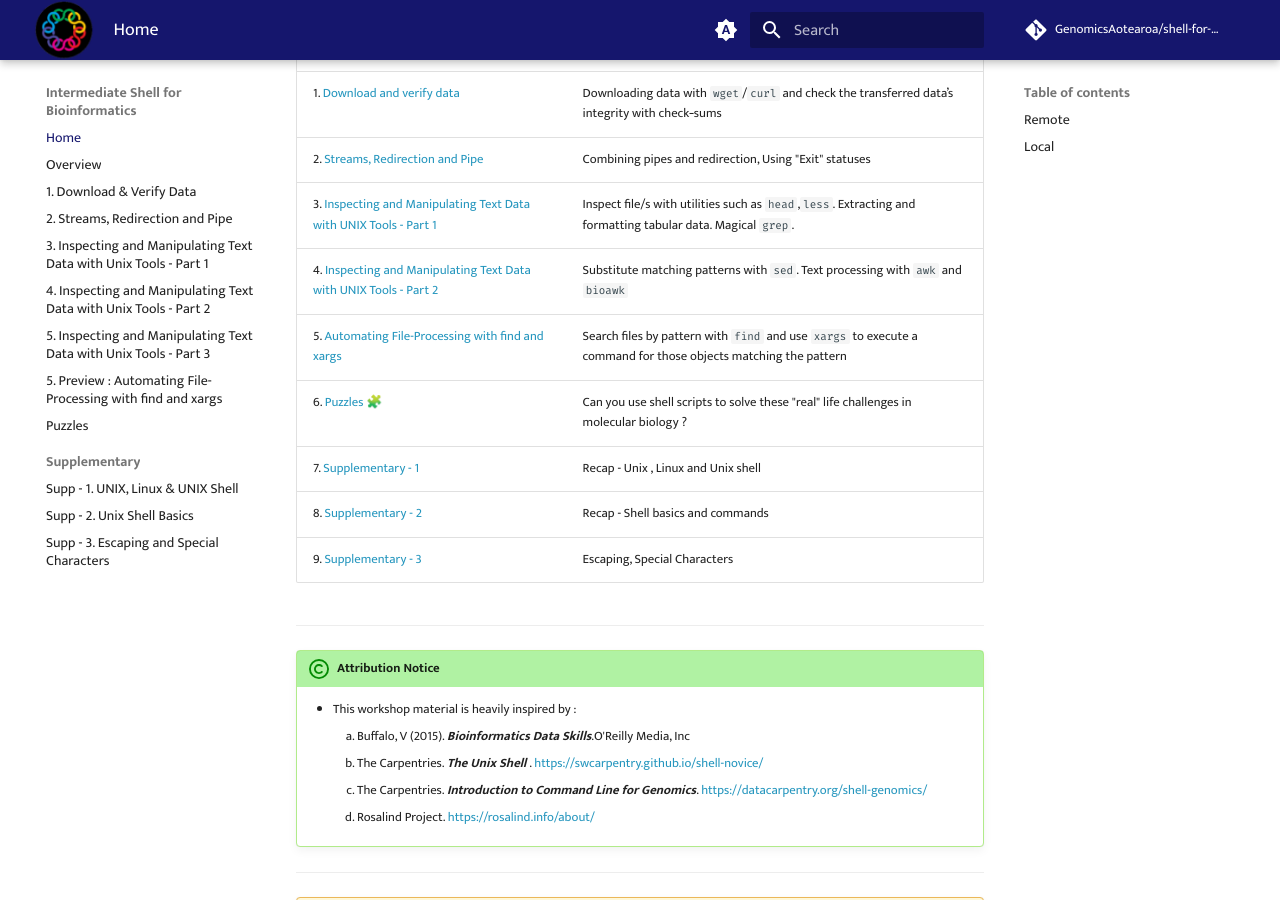
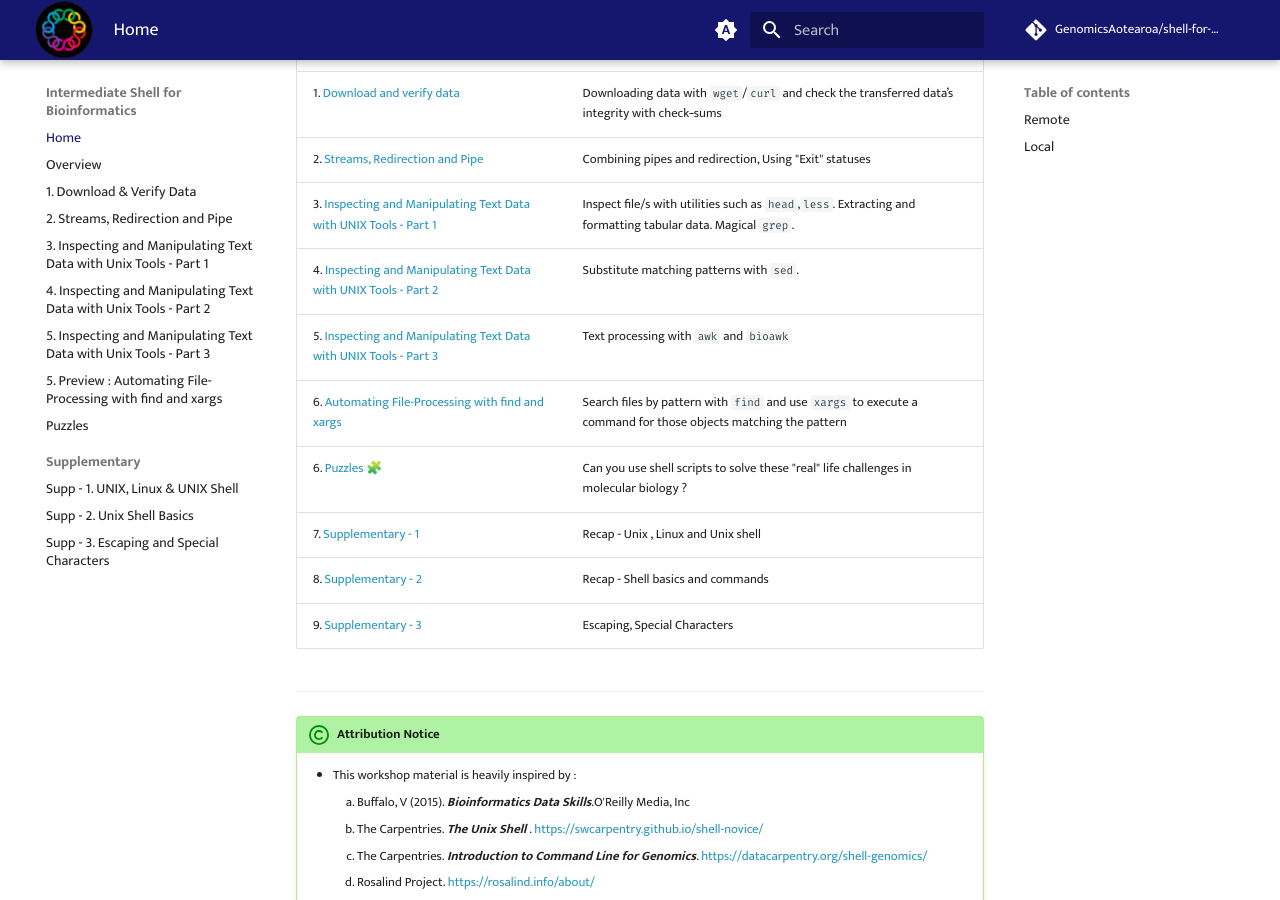
Before and after one commit to GenomicsAotearoa/shell-for-bioinformatics, an MkDocs documentation site: the page built from docs/index.md, in a window 1280 px wide and 900 px high, scrolled down 761 px. Built offline with MkDocs 1.6.1 and Material for MkDocs 9.7.7, drawn with Linux system fonts in a browser that asks for light colours; emoji names are drawn with the system emoji font; comment, search, counter and statistics services are not loaded.

Commit message:
update index with the separate awk episode

```diff
--- a/docs/index.md
+++ b/docs/index.md
@@ -11,8 +11,9 @@
 |1. [Download and verify data](./2_download_data.md)|Downloading data with `wget`/`curl` and check the transferred data’s integrity with check‐sums|
 |2. [Streams, Redirection and Pipe](./3_streams_red_pipe.md)|Combining pipes and redirection, Using "Exit" statuses|
 |3. [Inspecting and Manipulating Text Data with UNIX Tools - Part 1](./4_inspectmanipluate.md)| Inspect file/s with utilities such as `head`,`less`. Extracting and formatting tabular data. Magical `grep`. |
-|4. [Inspecting and Manipulating Text Data with UNIX Tools - Part 2](./5_inspectmanipulate2.md)|Substitute matching patterns with `sed`. Text processing with `awk` and `bioawk`|
-|5. [Automating File-Processing with find and xargs](./6_automate_fileprocessing_find_xargs.md)| Search files by pattern with `find` and use `xargs` to execute a command for those objects matching the pattern|
+|4. [Inspecting and Manipulating Text Data with UNIX Tools - Part 2](./5_inspectmanipulate2.md)|Substitute matching patterns with `sed`.|
+|5. [Inspecting and Manipulating Text Data with UNIX Tools - Part 3](.//6_inspectmanipulate3.md)| Text processing with `awk` and `bioawk`|
+|6. [Automating File-Processing with find and xargs](./7_automate_fileprocessing_find_xargs.md)| Search files by pattern with `find` and use `xargs` to execute a command for those objects matching the pattern|
 |6. [Puzzles](./puzzles.md) 🧩 | Can you use shell scripts to solve these "real" life challenges in molecular biology ?|
 |7. [Supplementary - 1](./supplementary/supplementary_1.md) | Recap - Unix , Linux and Unix shell|
 |8. [Supplementary - 2](./supplementary/supplementary_2.md) | Recap - Shell basics and commands  |
```
